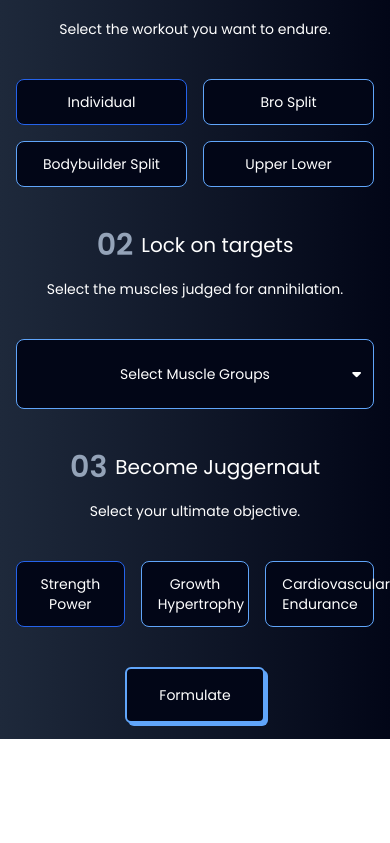
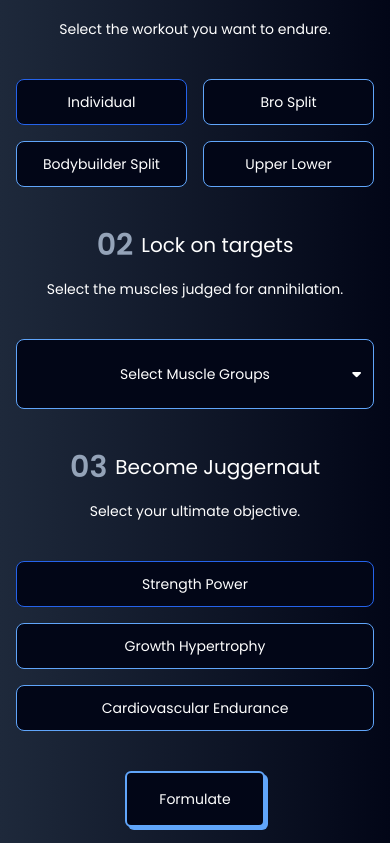
Before and after one commit to jasonmei-dev/react-gym-app, a React (Vite) app: page / in a window 390 px wide. Shown: the part 1077-1920 px from the top of the page. Before the commit the page ends 1816 px from the top, so only its background shows below. Built offline with nearby package versions, Linux system fonts and the light colour scheme.

Commit message:
Add generate workout feature

```diff
--- a/src/App.jsx
+++ b/src/App.jsx
@@ -2,6 +2,7 @@ import { useState } from 'react';
 import Hero from './components/Hero';
 import Generator from './components/Generator';
 import Workout from './components/Workout';
+import { generateWorkout } from './utils/functions';
 
 function App() {
   const [workout, setWorkout] = useState(null);
@@ -9,10 +10,20 @@ function App() {
   const [muscles, setMuscles] = useState([]);
   const [goal, setGoal] = useState('strength_power');
 
+  const updateWorkout = () => {
+    if (muscles.length < 1) {
+      return;
+    }
+
+    let newWorkout = generateWorkout({ poison, muscles, goal });
+    console.log(newWorkout);
+    setWorkout(newWorkout);
+  };
+
   return (
     <main className="min-h-screen flex flex-col bg-gradient-to-r from-slate-800 to-slate-950 text-white text-sm sm:text-base">
       <Hero />
-      <Generator poison={poison} setPoison={setPoison} muscles={muscles} setMuscles={setMuscles} goal={goal} setGoal={setGoal} />
+      <Generator poison={poison} setPoison={setPoison} muscles={muscles} setMuscles={setMuscles} goal={goal} setGoal={setGoal} updateWorkout={updateWorkout} />
       {workout && <Workout workout={workout} />}
     </main>
   );
--- a/src/components/Button.jsx
+++ b/src/components/Button.jsx
@@ -1,6 +1,6 @@
-const Button = ({ text }) => {
+const Button = ({ text, func }) => {
   return (
-    <button className="mx-auto px-8 py-4 rounded-md border-[2px] bg-slate-950 border-blue-400 border-solid blueShadow duration-200">
+    <button onClick={func} className="mx-auto px-8 py-4 rounded-md border-[2px] bg-slate-950 border-blue-400 border-solid blueShadow duration-200">
       <p>{text}</p>
     </button>
   );
--- a/src/components/Generator.jsx
+++ b/src/components/Generator.jsx
@@ -4,7 +4,7 @@ import SectionWrapper from './SectionWrapper';
 import Header from './Header';
 import Button from './Button';
 
-const Generator = ({ poison, setPoison, muscles, setMuscles, goal, setGoal }) => {
+const Generator = ({ poison, setPoison, muscles, setMuscles, goal, setGoal, updateWorkout }) => {
   const [showModal, setShowModal] = useState(false);
 
   const toggleModal = () => {
@@ -21,7 +21,7 @@ const Generator = ({ poison, setPoison, muscles, setMuscles, goal, setGoal }) =>
     if (muscles.length > 2) {
       return;
     }
-    // If
+
     if (poison != 'individual') {
       setMuscles([muscleGroup]);
       setShowModal(false);
@@ -78,7 +78,7 @@ const Generator = ({ poison, setPoison, muscles, setMuscles, goal, setGoal }) =>
         )}
       </div>
       <Header index={'03'} title={'Become Juggernaut'} description={'Select your ultimate objective.'} />
-      <div className="grid grid-cols-3 gap-4">
+      <div className="grid grid-cols-1 sm:grid-cols-3 gap-4">
         {Object.keys(SCHEMES).map((scheme, schemeIndex) => {
           return (
             <button
@@ -93,7 +93,7 @@ const Generator = ({ poison, setPoison, muscles, setMuscles, goal, setGoal }) =>
           );
         })}
       </div>
-      <Button text={'Formulate'} />
+      <Button func={updateWorkout} text={'Formulate'} />
     </SectionWrapper>
   );
 };
--- /dev/null
+++ b/src/utils/functions.js
@@ -0,0 +1,141 @@
+import { EXERCISES, SCHEMES, TEMPOS, WORKOUTS } from './swoldier';
+const exercises = exercisesFlattener(EXERCISES);
+
+export function generateWorkout(args) {
+  const { muscles, poison: workout, goal } = args;
+  let exer = Object.keys(exercises);
+  exer = exer.filter((key) => exercises[key].meta.environment !== 'home');
+  let includedTracker = [];
+  let numSets = 5;
+  let listOfMuscles;
+
+  if (workout === 'individual') {
+    listOfMuscles = muscles;
+  } else {
+    listOfMuscles = WORKOUTS[workout][muscles[0]];
+  }
+
+  listOfMuscles = new Set(shuffleArray(listOfMuscles));
+  let arrOfMuscles = Array.from(listOfMuscles);
+  let scheme = goal;
+  let sets = SCHEMES[scheme].ratio
+    .reduce((acc, curr, index) => {
+      //make this compound and exercise muscle -> array of objects and destructure in loop
+      return [...acc, ...[...Array(parseInt(curr)).keys()].map((val) => (index === 0 ? 'compound' : 'accessory'))];
+    }, [])
+    .reduce((acc, curr, index) => {
+      const muscleGroupToUse = index < arrOfMuscles.length ? arrOfMuscles[index] : arrOfMuscles[index % arrOfMuscles.length];
+      return [
+        ...acc,
+        {
+          setType: curr,
+          muscleGroup: muscleGroupToUse,
+        },
+      ];
+    }, []);
+
+  const { compound: compoundExercises, accessory: accessoryExercises } = exer.reduce(
+    (acc, curr) => {
+      let exerciseHasRequiredMuscle = false;
+      for (const musc of exercises[curr].muscles) {
+        if (listOfMuscles.has(musc)) {
+          exerciseHasRequiredMuscle = true;
+        }
+      }
+      return exerciseHasRequiredMuscle
+        ? {
+            ...acc,
+            [exercises[curr].type]: {
+              ...acc[exercises[curr].type],
+              [curr]: exercises[curr],
+            },
+          }
+        : acc;
+    },
+    { compound: {}, accessory: {} }
+  );
+
+  const genWOD = sets.map(({ setType, muscleGroup }) => {
+    const data = setType === 'compound' ? compoundExercises : accessoryExercises;
+    const filteredObj = Object.keys(data).reduce((acc, curr) => {
+      if (includedTracker.includes(curr) || !data[curr].muscles.includes(muscleGroup)) {
+        // if (includedTracker.includes(curr)) { console.log('banana', curr) }
+        return acc;
+      }
+      return { ...acc, [curr]: exercises[curr] };
+    }, {});
+    const filteredDataList = Object.keys(filteredObj);
+    const filteredOppList = Object.keys(setType === 'compound' ? accessoryExercises : compoundExercises).filter((val) => !includedTracker.includes(val));
+
+    let randomExercise = filteredDataList[Math.floor(Math.random() * filteredDataList.length)] || filteredOppList[Math.floor(Math.random() * filteredOppList.length)];
+
+    // console.log(randomExercise)
+
+    if (!randomExercise) {
+      return {};
+    }
+
+    let repsOrDuraction =
+      exercises[randomExercise].unit === 'reps'
+        ? Math.min(...SCHEMES[scheme].repRanges) + Math.floor(Math.random() * (Math.max(...SCHEMES[scheme].repRanges) - Math.min(...SCHEMES[scheme].repRanges))) + (setType === 'accessory' ? 4 : 0)
+        : Math.floor(Math.random() * 40) + 20;
+    const tempo = TEMPOS[Math.floor(Math.random() * TEMPOS.length)];
+
+    if (exercises[randomExercise].unit === 'reps') {
+      const tempoSum = tempo.split(' ').reduce((acc, curr) => acc + parseInt(curr), 0);
+      if (tempoSum * parseInt(repsOrDuraction) > 85) {
+        repsOrDuraction = Math.floor(85 / tempoSum);
+      }
+    } else {
+      //set to nearest 5 seconds
+      repsOrDuraction = Math.ceil(parseInt(repsOrDuraction) / 5) * 5;
+    }
+    includedTracker.push(randomExercise);
+
+    return {
+      name: randomExercise,
+      tempo,
+      rest: SCHEMES[scheme]['rest'][setType === 'compound' ? 0 : 1],
+      reps: repsOrDuraction,
+      ...exercises[randomExercise],
+    };
+  });
+
+  return genWOD.filter((element) => Object.keys(element).length > 0);
+}
+
+function shuffleArray(array) {
+  for (let i = array.length - 1; i > 0; i--) {
+    let j = Math.floor(Math.random() * (i + 1));
+    let temp = array[i];
+    array[i] = array[j];
+    array[j] = temp;
+  }
+  return array;
+}
+
+function exercisesFlattener(exercisesObj) {
+  const flattenedObj = {};
+
+  for (const [key, val] of Object.entries(exercisesObj)) {
+    if (!('variants' in val)) {
+      flattenedObj[key] = val;
+    } else {
+      for (const variant in val.variants) {
+        let variantName = variant + '_' + key;
+        let variantSubstitutes = Object.keys(val.variants)
+          .map((element) => {
+            return element + ' ' + key;
+          })
+          .filter((element) => element.replaceAll(' ', '_') !== variantName);
+
+        flattenedObj[variantName] = {
+          ...val,
+          description: val.description + '___' + val.variants[variant],
+          substitutes: [...val.substitutes, variantSubstitutes].slice(0, 5),
+        };
+      }
+    }
+  }
+  return flattenedObj;
+}
```
